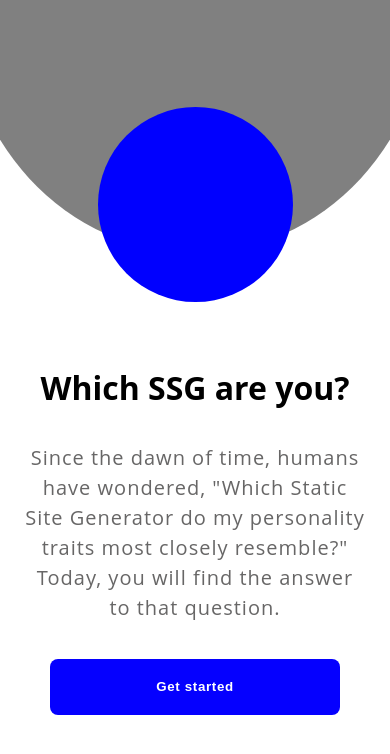
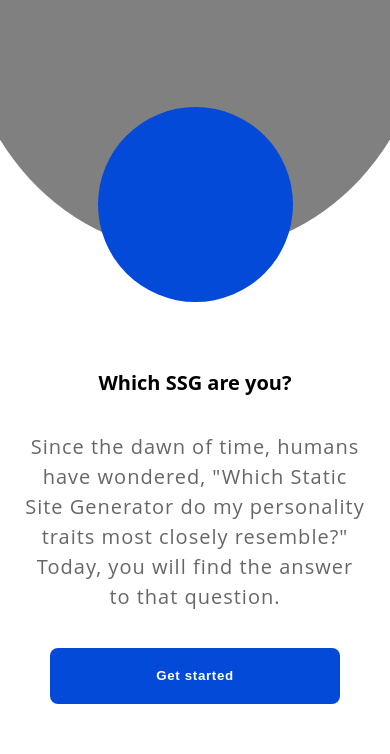
Before and after one commit to NJKode/ssg-quiz, a React (Create React App) app: page / in a window 390 px wide. Shown: the top 754 px of the page. Built offline with nearby package versions, Linux system fonts and the light colour scheme.

Commit message:
better header sand question styling

```diff
--- a/src/App.css
+++ b/src/App.css
@@ -1,5 +1,6 @@
 :root {
   --mobile-breakpoint: 720px;
+  --cc-blue: #034ad8;
 }
 
 .app {
@@ -17,11 +18,22 @@
   line-height: 38px;
 }
 
+@media screen and (max-width: 610px) {
+    .title {
+      font-size: 20px;
+      line-height: 27px;
+    }
+}
+
 header {
-  height: 159px;
+  height: 150px;
   background: #c4c4c4;
-  border-radius: 0px 0px 20px 20px;
+  border-radius: 0 0 20px 20px;
   padding: 0 50px;
+  display: flex;
+  flex-flow: column;
+  justify-content: space-evenly;
+  align-items: center;
   margin: 0 auto;
 }
 
@@ -45,7 +57,7 @@
 .header-image {
   position: absolute;
   bottom: 0;
-  background-color: blue;
+  background-color: var(--cc-blue);
   border-radius: 50%;
   width: 50vw;
   height: 50vw;
@@ -80,7 +92,6 @@
 
 .header-title {
   text-align: center;
-  padding: 53px 0 18px 0;
   font-size: 24px;
   line-height: 29px;
 }
@@ -88,7 +99,7 @@
 .processbar {
   max-width: 510px;
   height: 22px;
-  margin: 0 auto;
+  width: 100%;
   position: relative;
 }
 
@@ -103,7 +114,7 @@
 .processbar-fill {
   width: var(--process);
   height: 22px;
-  background: #0500ff;
+  background: var(--cc-blue);
   border-radius: 10px;
   position: absolute;
 }
@@ -140,14 +151,14 @@
 
 @media (hover: hover) {
   .QA-item:hover {
-    background: #034ad8;
+    background: var(--cc-blue);
     color: white;
     transition-duration: 0.2s;
   }
 }
 
 .QA-item:active {
-  background: #034ad8;
+  background: var(--cc-blue);
   color: white;
   transition-duration: 0.2s;
 }
@@ -167,7 +178,7 @@
   max-width: 290px;
   width: 100%;
   height: 56px;
-  background: #0500ff;
+  background: var(--cc-blue);
   border-radius: 8px;
   border: none;
   font-weight: bold;
--- a/src/App.js
+++ b/src/App.js
@@ -61,7 +61,7 @@
         <>
           <header>
             <div className="header-title">Which ssg are you?</div>
-            <ProcessBar questionNum={questionNum} questionMax={questionMax} />
+            <ProcessBar questionNum={questionNum + 1} questionMax={questionMax} />
           </header>
 
           <QNA
```
